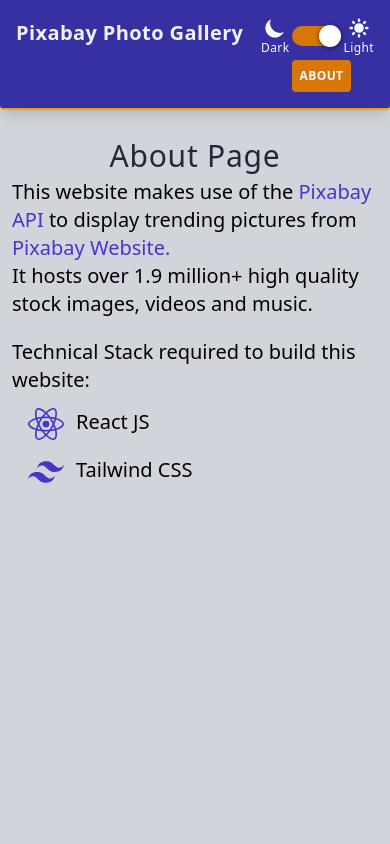
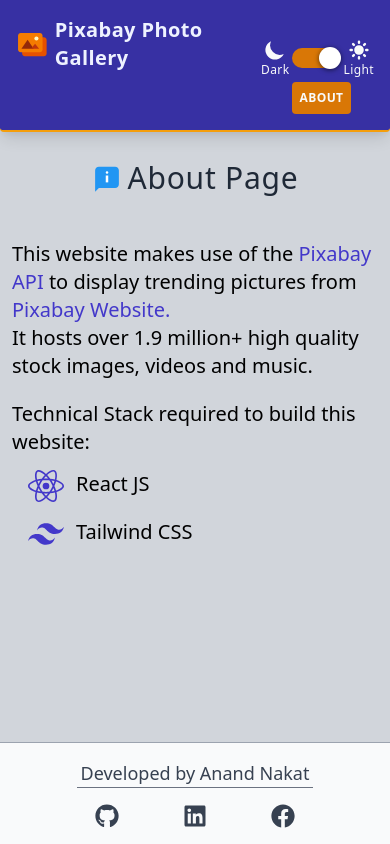
Before and after one commit to anand-nakat/Pixabay-Picture-Gallery, a React (Create React App) app: page /about in a window 390 px wide. Built offline with nearby package versions, Linux system fonts and the light colour scheme; no server answers.

Commit message:
Footer Created & Icon added to Website Title

```diff
--- a/public/index.html
+++ b/public/index.html
@@ -2,7 +2,7 @@
 <html lang="en">
   <head>
     <meta charset="utf-8" />
-    <link rel="icon" href="%PUBLIC_URL%/favicon.ico" />
+    <link rel="icon" href="%PUBLIC_URL%/icon.svg" />
     <meta name="viewport" content="width=device-width, initial-scale=1" />
     <meta name="theme-color" content="#000000" />
     <meta
@@ -28,7 +28,7 @@
   </head>
   <body class="bg-gray-300 dark:bg-gray-800">
     <noscript>You need to enable JavaScript to run this app.</noscript>
-    <div id="root"></div>
+    <div id="root" class="relative min-h-screen"></div>
     <!--
       This HTML file is a template.
       If you open it directly in the browser, you will see an empty page.
--- a/src/App.js
+++ b/src/App.js
@@ -3,6 +3,7 @@
 import { BrowserRouter as Router, Route, Switch } from "react-router-dom";
 
 import Navbar from "./components/Navbar";
+import Footer from "./components/Footer";
 import Home from "./pages/Home";
 import About from "./pages/About";
 
@@ -19,6 +20,7 @@
             <About />
           </Route>
         </Switch>
+        <Footer />
       </Router>
     </>
   );
--- /dev/null
+++ b/src/components/Footer.js
@@ -0,0 +1,36 @@
+import React from "react";
+import { socialIcons } from "../social-links";
+
+const Footer = () => {
+  return (
+    <div
+      className="absolute bottom-0 bg-gray-50 border-t border-gray-400 text-gray-700
+    dark:bg-gray-900 font-thin py-4 dark:text-gray-200 text-sm w-full"
+    >
+      <p className="border-b text-lg border-gray-500 dark:border-gray-200 mx-auto px-1 w-max">
+        {" "}
+        Developed by Anand Nakat
+      </p>
+      <div
+        className="flex-centered justify-center mt-4 space-x-16
+      text-2xl w-full"
+      >
+        {socialIcons.map((item) => {
+          const { id, link, icon } = item;
+          return (
+            <div
+              key={id}
+              className="dark:hover:text-yellow-300 hover:text-gray-900"
+            >
+              <a href={link} target="_blank" rel="noreferrer">
+                {icon}
+              </a>
+            </div>
+          );
+        })}
+      </div>
+    </div>
+  );
+};
+
+export default Footer;
--- a/src/components/Navbar.js
+++ b/src/components/Navbar.js
@@ -2,6 +2,8 @@
 import { useState } from "react";
 import { Link } from "react-router-dom";
 import { HiSun, HiMoon } from "react-icons/hi";
+import { FcGallery } from "react-icons/fc";
+
 import Switch from "react-switch";
 
 const Navbar = () => {
@@ -28,8 +30,12 @@
   return (
     <nav className="navbar">
       <div className="sm:text-2xl text-indigo-50 text-xl">
-        <Link to="/" className="hover:text-yellow-400">
+        <Link
+          to="/"
+          className="flex flex-row-reverse hover:text-yellow-400 items-center"
+        >
           Pixabay Photo Gallery
+          <FcGallery className="mr-1.5 text-4xl" />
         </Link>
       </div>
       <div className="flex flex-col sm:flex-row space-y-1 space-x-2 sm:space-x-4 items-center">
--- a/src/components/PictureGallery.js
+++ b/src/components/PictureGallery.js
@@ -44,7 +44,7 @@
         </>
       )}
 
-      <div className=" grid lg:grid-cols-3 grid- sm:grid-cols-2 p-4 gap-10 items-start">
+      <div className=" grid lg:grid-cols-3 grid- sm:grid-cols-2 p-4 gap-10 items-start pb-36">
         {pictures.map((picture) => {
           return <SinglePicture key={picture.id} {...picture} />;
         })}
--- a/src/components/SinglePicture.js
+++ b/src/components/SinglePicture.js
@@ -62,13 +62,15 @@
               Tags:{" "}
             </div>
             {tagsArray.map((tag, index) => {
+              tag = tag.trim();
               return (
                 <span
                   key={index}
-                  className="tag"
+                  className="tag text-center"
                   onClick={(e) => setSearchTerm(tag)}
+                  title={`Click to see Images related to ${tag}`}
                 >
-                  {`${tag.trim()}`}
+                  {`${tag}`}
                 </span>
               );
             })}
--- a/src/context.js
+++ b/src/context.js
@@ -31,7 +31,7 @@
 
   useEffect(() => {
     fetchData();
-  }, [fetchData]);
+  }, [fetchData, searchTerm]);
 
   useEffect(() => {
     setModalContent("Click on the Tags to view Images related to it. ");
--- a/src/index.css
+++ b/src/index.css
@@ -59,10 +59,19 @@
   }
   /* SinglePicture End */
 
+  /* About Page */
+  .heading {
+    @apply flex-centered border-yellow-500 dark:text-gray-50  m-auto mt-6 px-2 py-1
+      rounded text-3xl text-center text-gray-800 tracking-wide  mb-10;
+  }
+
   /* Modal */
   .modal {
     @apply bg-green-200 mx-auto my-5 p-2 px-3 ring-1
        ring-green-800 rounded text-green-900 w-full sm:max-w-max  text-center;
+  }
+  .icons {
+    @apply inline-block mr-3 dark:text-yellow-500 fill-current text-4xl text-indigo-700;
   }
 }
 
--- a/src/pages/About.js
+++ b/src/pages/About.js
@@ -1,16 +1,18 @@
 import React from "react";
 import { SiTailwindcss, SiReact } from "react-icons/si";
+import { FcAbout } from "react-icons/fc";
 
 const About = () => {
   return (
     <>
-      <div
-        className="border-yellow-500 dark:text-gray-50  m-auto mt-6 px-2 py-1
-      rounded text-3xl text-center text-gray-800 tracking-wide w-max mb-10"
-      >
-        About Page
+      <div className="heading">
+        <span className="mr-1.5">
+          {" "}
+          <FcAbout />
+        </span>
+        About Page{" "}
       </div>
-      <main className="flex-centered h-72">
+      <main className="flex-centered h-72 pt-20 sm:pt-0">
         <div className="dark:text-gray-50 font-light text-xl -mt-14 px-3 ">
           This website makes use of the{" "}
           <a
@@ -39,11 +41,11 @@
             Technical Stack required to build this website:
             <ul className="pl-4">
               <li className="pt-3">
-                <SiReact className="inline-block mr-3 dark:text-yellow-500 fill-current text-4xl text-indigo-700  " />
+                <SiReact className="icons  " />
                 <strong>React JS</strong>
               </li>
               <li className="pt-3">
-                <SiTailwindcss className="inline-block mr-3 dark:text-yellow-500 fill-current text-4xl text-indigo-700  " />
+                <SiTailwindcss className="icons  " />
                 <strong>Tailwind CSS</strong>
               </li>
             </ul>
--- /dev/null
+++ b/src/social-links.js
@@ -0,0 +1,20 @@
+import React from "react";
+import { FaFacebook, FaLinkedin, FaGithub } from "react-icons/fa";
+
+export const socialIcons = [
+  {
+    id: 1,
+    link: "https://github.com/anand-nakat",
+    icon: <FaGithub />,
+  },
+  {
+    id: 2,
+    link: "https://www.linkedin.com/in/anand-nakat",
+    icon: <FaLinkedin />,
+  },
+  {
+    id: 3,
+    link: "https://www.facebook.com/profile.php?id=100008843023697",
+    icon: <FaFacebook />,
+  },
+];
```
Also changed, not shown: public/icon.svg (added).
